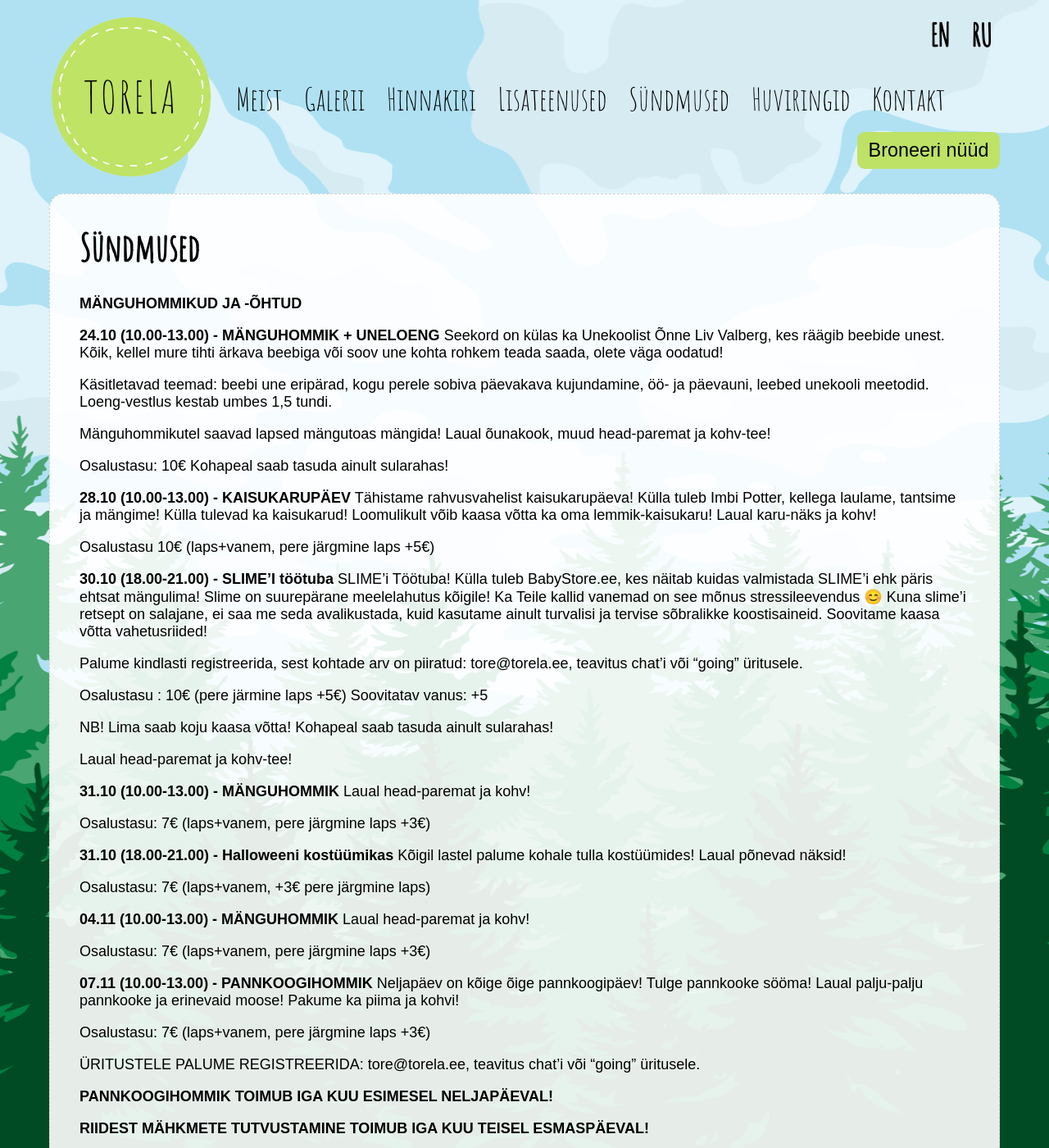
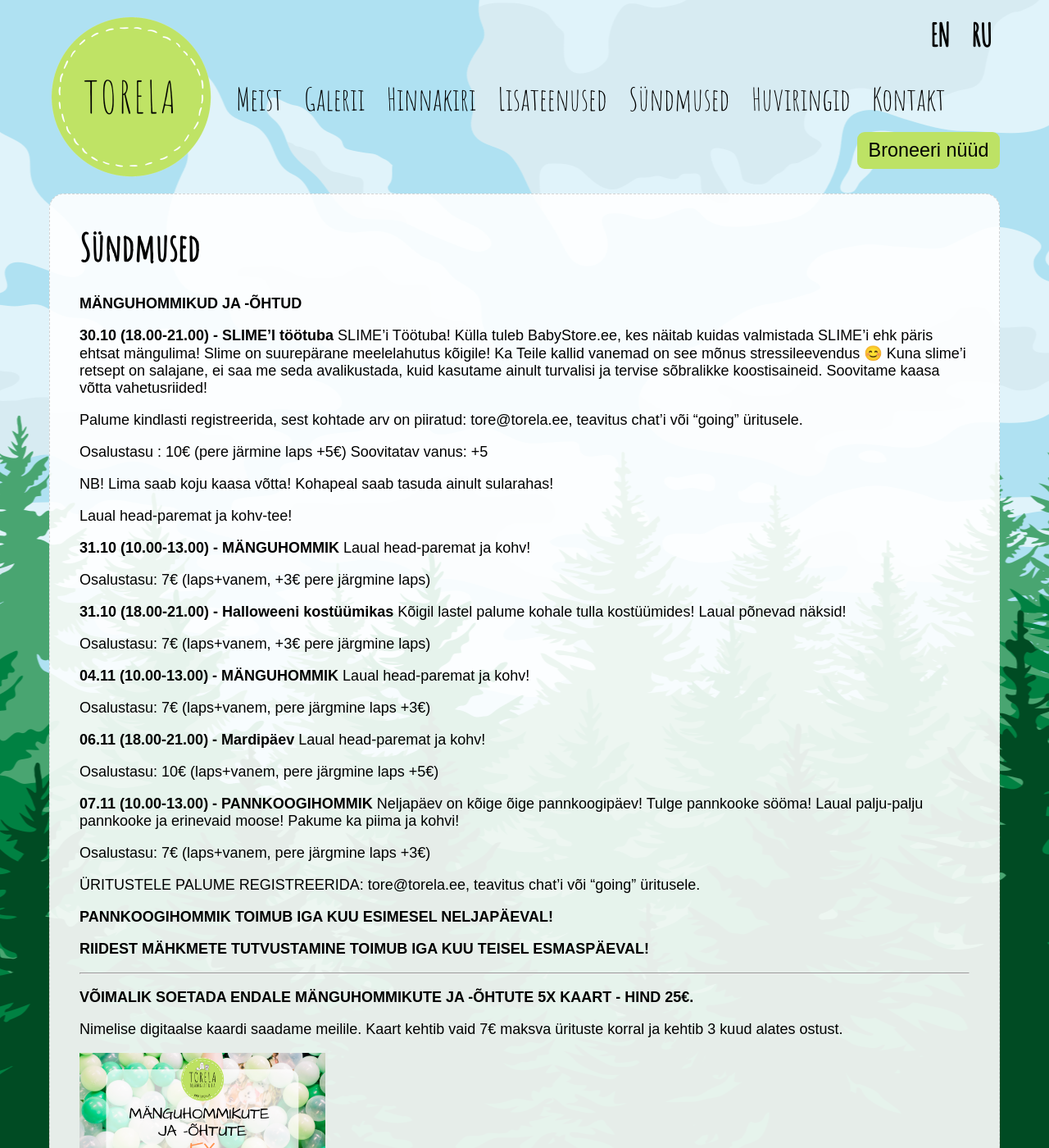
Before and after one commit to mypsik/torela, a Jekyll site: the page built from syndmused/index.md, in a window 1280 px wide and 1400 px high. Shown: the whole window at 82% size. Built offline with Jekyll 4.4.1, drawn with Linux system fonts in a browser that asks for light colours.

Commit message:
Update index.md

```diff
--- a/syndmused/index.md
+++ b/syndmused/index.md
@@ -9,25 +9,6 @@
 
 **MÄNGUHOMMIKUD JA -ÕHTUD**
 
-
-**24.10 (10.00-13.00) - MÄNGUHOMMIK + UNELOENG**
-Seekord on külas ka Unekoolist Õnne Liv Valberg, kes räägib beebide unest. Kõik, kellel mure tihti ärkava beebiga või soov une kohta rohkem teada saada, olete väga oodatud!
-
-Käsitletavad teemad: beebi une eripärad, kogu perele sobiva päevakava kujundamine, öö- ja päevauni, leebed unekooli meetodid.
-Loeng-vestlus kestab umbes 1,5 tundi.
-
-Mänguhommikutel saavad lapsed mängutoas mängida! Laual õunakook, muud head-paremat ja kohv-tee!
-
-Osalustasu: 10€
-Kohapeal saab tasuda ainult sularahas!
-
-
-**28.10 (10.00-13.00) - KAISUKARUPÄEV**
-Tähistame rahvusvahelist kaisukarupäeva! Külla tuleb Imbi Potter, kellega laulame, tantsime ja mängime!
-Külla tulevad ka kaisukarud! Loomulikult võib kaasa võtta ka oma lemmik-kaisukaru!
-Laual karu-näks ja kohv!
-
-Osalustasu 10€ (laps+vanem, pere järgmine laps +5€)
 
 **30.10 (18.00-21.00) - SLIME'I töötuba**
 SLIME'i Töötuba!
@@ -48,7 +29,7 @@
 **31.10 (10.00-13.00) - MÄNGUHOMMIK**
 Laual head-paremat ja kohv!
 
-Osalustasu: 7€ (laps+vanem, pere järgmine laps +3€)
+Osalustasu: 7€ (laps+vanem, +3€ pere järgmine laps)
 
 
 **31.10 (18.00-21.00) - Halloweeni kostüümikas**
@@ -62,6 +43,12 @@
 Laual head-paremat ja kohv!
 
 Osalustasu: 7€ (laps+vanem, pere järgmine laps +3€)
+
+
+**06.11 (18.00-21.00) - Mardipäev**
+Laual head-paremat ja kohv!
+
+Osalustasu: 10€ (laps+vanem, pere järgmine laps +5€)
 
 
 **07.11 (10.00-13.00) - PANNKOOGIHOMMIK**
```
